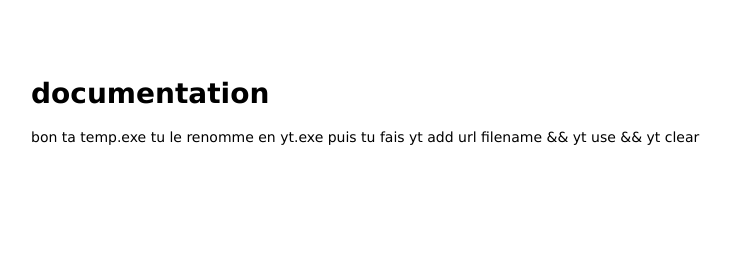
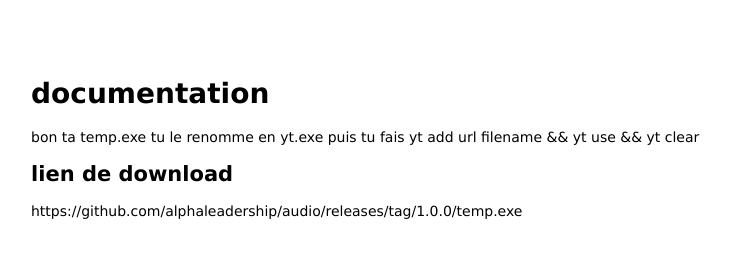
Before and after one commit to alphaleadership/audio, a website: page docs/index.html in a window 1280 px wide. Shown: the whole page, without its empty margins (27-758 px from the left). Drawn offline with Linux system fonts and the light colour scheme.

Commit message:
Update index.html

```diff
--- a/docs/index.html
+++ b/docs/index.html
@@ -12,6 +12,9 @@
     <p>
         bon ta temp.exe tu le renomme en yt.exe puis tu fais yt add url filename && yt use && yt clear
     </p>
-
+    <h2>lien de download</h2>
+    <p>
+        https://github.com/alphaleadership/audio/releases/tag/1.0.0/temp.exe
+    </p>
   </body>
 </html>
```
